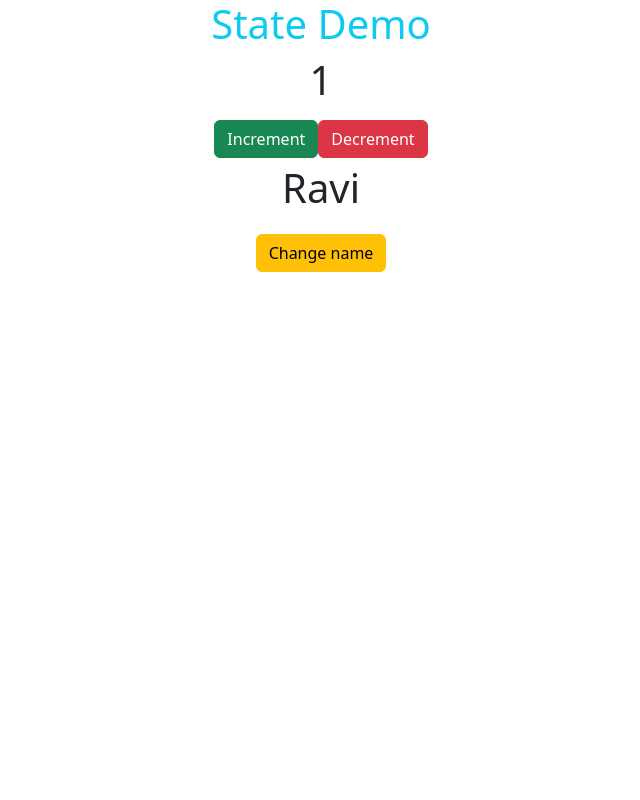
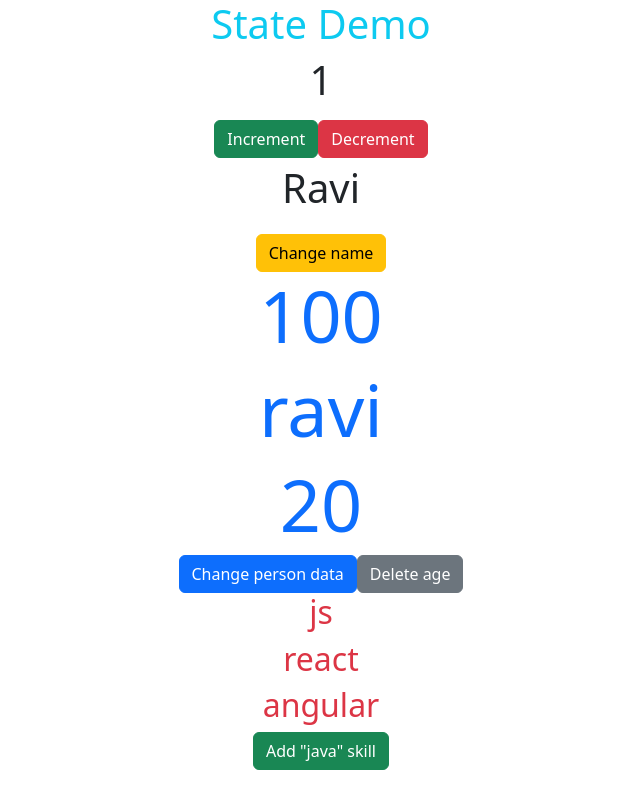
Before and after one commit to Raviteja0405/College-ReactJs, a React (Create React App) app: page / in a window 1280 px wide. Shown: the whole page, without its empty margins (319-959 px from the left). Built offline with nearby package versions, Linux system fonts and the light colour scheme.

Commit message:
done with 32

```diff
--- a/src/components/states/state-demo/StateDemo.js
+++ b/src/components/states/state-demo/StateDemo.js
@@ -1,37 +1,91 @@
 import { useState } from "react"; //these are named exports so => {useState}
 
-function StateDemo(){
+function StateDemo() {
+  //state
 
-    //state
+  // number state
   // let counter = 1; //wrong
-    let [counter, setCounter] = useState(1)  //counter, setCounter are variables
+  let [counter, setCounter] = useState(1); //counter, setCounter are variables
 
-    let [username, setUsername] = useState('Ravi')
+  // string state
+  let [username, setUsername] = useState("Ravi");
 
-    function IncrementCounter(){
+  // Here's the explanation for useState()
+  // we use it like [currentState, function to change current state] = useState(initial state)
+  // Examples: [user,setUser] = useState({})
+  //           [counter, setCounter] = useState(())
+  //           [marks, setMarks] = useState([])
+
+  //CHANGE STATE OF OBJECT
+  let [person, setPerson] = useState({ pid: 100, name: "ravi", age: 20 });
+  function IncrementCounter() {
     // counter = counter+1; //this wont change the value. i.e this is wrong way to write states
-        setCounter(counter+1) //right way
+    setCounter(counter + 1); //right way
     console.log(counter);
     //p tag must be re-rendered to overcome this, How? ==> useState hook
     // Never modify state using this normal approach
   }
-    function decrementCounter(){
-        setCounter(counter-1)
+
+  //array state
+  let [skills, setSkills] = useState(['js', 'react', 'angular'])
+
+  function decrementCounter() {
+    setCounter(counter - 1);
   }
-    function changeName(){
-        setUsername('Teja')
+  function changeName() {
+    setUsername("Teja");
   }
+  function changePerson() {
+    setPerson({ ...person, name: "bhanu", age: 25 }); //"..." spread operator is used to create a copy of the object
+    // we can directly change objects by making a copy because objects are mutable, whereas primitives are immutable
+  }
+  function DelAge() {
+    // setPerson({...person,age :""}) //this is also working - I did
+    //create copy of person -> sir's approach
+    let copyPerson = { ...person };
+    // remove age from copy
+    delete copyPerson.age;
+    // replace person with copy
+    setPerson(copyPerson);
+  }
+  function AddSkill(){
+    setSkills(['java',...skills])
+    // we did not use unshift or push because they change the original array
+  }
+
   return (
     <div className="text-center">
       <h1 className="text-info">State Demo</h1>
       <p className="display-3 fs-1">{counter}</p>
-            <button className="btn btn-success" onClick={IncrementCounter}>Increment</button>
+      <button className="btn btn-success" onClick={IncrementCounter}>
+        Increment
+      </button>
 
-            <button className="btn btn-danger" onClick={decrementCounter}>Decrement</button>
+      <button className="btn btn-danger" onClick={decrementCounter}>
+        Decrement
+      </button>
 
       <p className="lead fs-1">{username}</p>
-            <button className="btn btn-warning" onClick={changeName}>Change name</button>
+      <button className="btn btn-warning" onClick={changeName}>
+        Change name
+      </button>
+
+      <h1 className="text-primary display-2">{person.pid}</h1>
+      <h1 className="text-primary display-2">{person.name}</h1>
+      <h1 className="text-primary display-2">{person.age}</h1>
+      <button className="btn btn-primary" onClick={changePerson}>
+        Change person data
+      </button>
+      <button className="btn btn-secondary" onClick={DelAge}>
+        Delete age
+      </button>
+
+      {/* render skills array */}
+      {
+        skills.map((skill, index) => <h2 className="text-danger" key={skill}>{skill}</h2>)
+      }
+      <button className="btn btn-success" onClick={AddSkill}>Add "java" skill</button>
     </div>
-    )
+  );
 }
 export default StateDemo;
```
Lines whose indentation alone changed are shown as unchanged.
